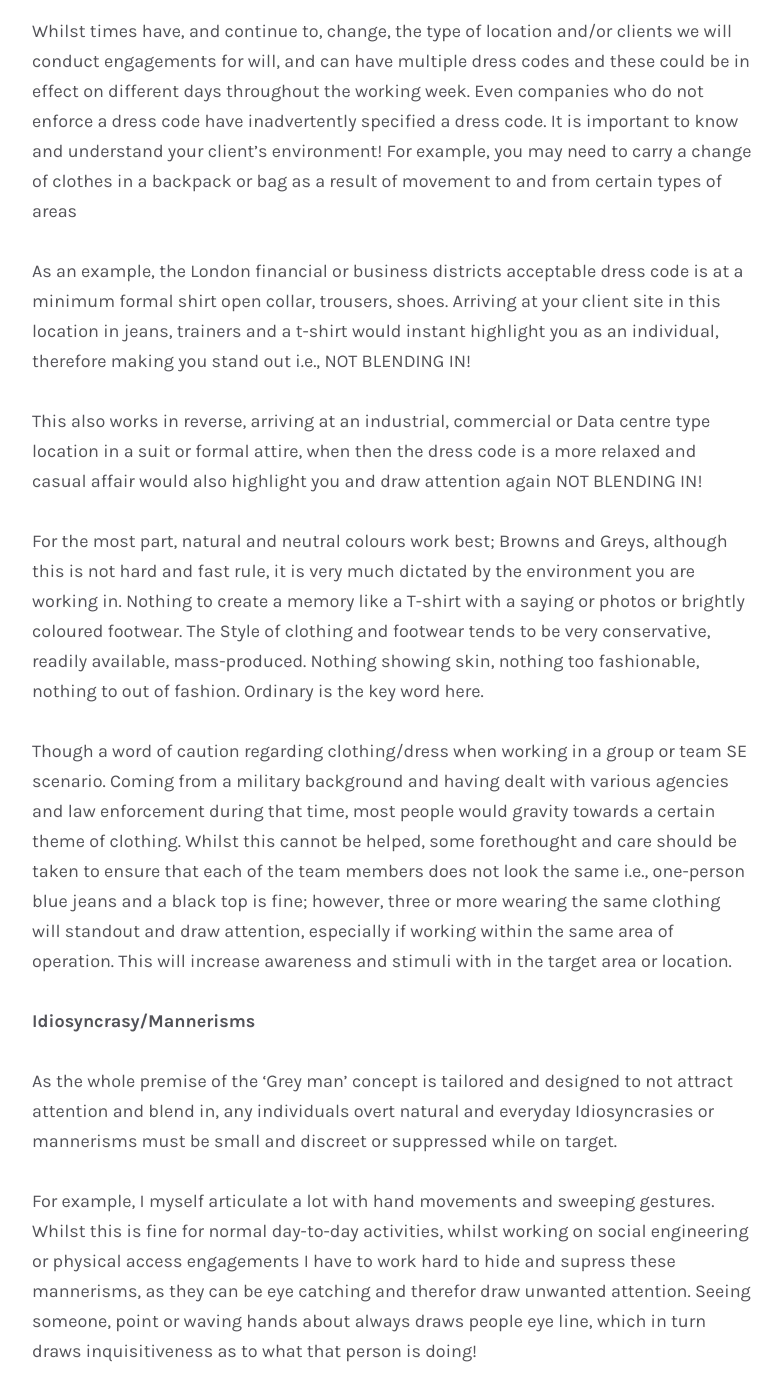
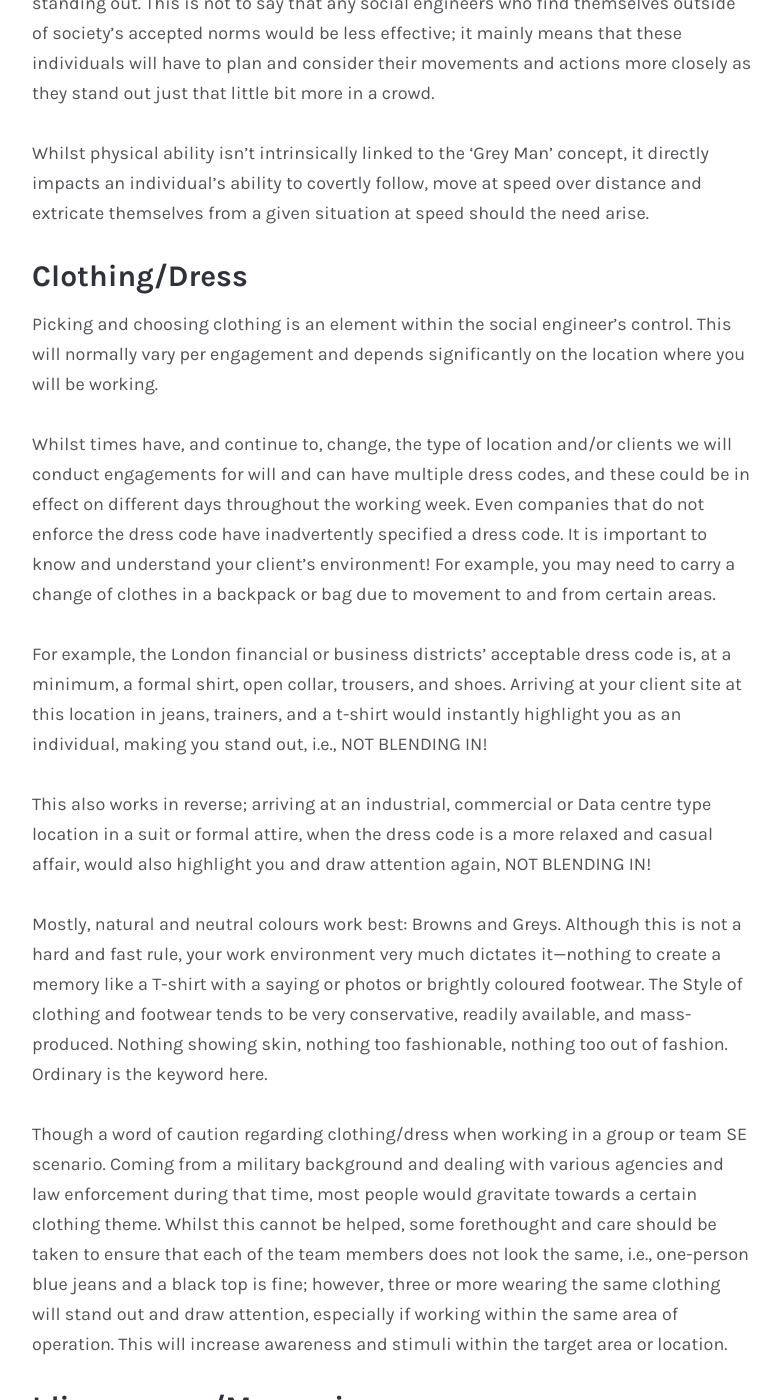
Before and after one commit to Seceventspen/Alternativesec, a Jekyll site: the page built from _posts/2023-04-27-the-greyman-concept.md, in a window 1280 px wide and 1400 px high, scrolled down 4990 px. Shown: the whole window, without its empty margins (248-1030 px from the left). Built offline with Jekyll 4.4.1, drawn with Linux system fonts in a browser that asks for light colours; some of the changed text lies outside the part shown.

Commit message:
Update 2023-04-27-the-greyman-concept.md
Revised Greyman post

```diff
--- a/_posts/2023-04-27-the-greyman-concept.md
+++ b/_posts/2023-04-27-the-greyman-concept.md
@@ -10,11 +10,15 @@
 
 ## The Grey Man Concept: A must have trait/ability for any Social Engineer
 
-Chris Hadnagy (a very experienced social engineer and leader in the field) poses a scenario & question to the readers of his book “Social Engineering: The science of human hacking” during the initial chapters of the book _(P.31 to be exact)_ and it goes like this:
-
-Imagine you have to infiltrate a client’ s building. To do so, you need to develop a pretext that allows you to gain entry easily. Your team is made up of a few different types of folks.
+Social engineering is an umbrella term used interchangeably when discussing various malicious activities accomplished through multiple forms of human interaction.
 
 <!--more-->
+
+**_Disclaimer:_** _Although this concept is generally referred to as the ‘Grey man,’ this can, of course, be applied to_ **_anyone of any age_** **_who needs to blend into a crowd/environment_**_. This concept is not gender defined. No offence is meant or otherwise implied by using the ‘Grey man’ term during the article._
+
+## An Example Social Engineering Scenario
+
+The author poses a scenario & question to the readers of the book “Social Engineering: The Science of Human Hacking” during the initial chapters of the book _(P.31 to be exact),_ and it goes like this:
 
 If you determine that the best pretext for the job is janitorial staff, which of the following team members would be the best fit?
 
@@ -28,87 +32,92 @@
 - 43-year-old Asian female/person
 - 27-year-old Latino female/person
 
-Mr Hadnagy goes on to answer and summarise the above scenario with the following answer:
+The author goes on to answer and summarise the above scenario with the following answer:
 
 >The fact is, a skilled social engineer in any of the categories can make a go of it and succeed. But which one will lead to the least amount of thinking? Remember, thinking is the enemy of the social engineer. With that in mind, let’s get back to how I define social engineering:
 Social engineering is any act that influences a person to take an action that may or may not be in his/her/their best interests
 <cite>Chris Hadnagy</cite>
 
-_Note (1): Mr Hadnagy, in more recent years, unfortunately has come under scrutiny for his conduct and actions, resulting in a ban from DefCon and other security conferences. With this in mind, as well as it being public knowledge, I felt it only right to point this out. The reference above focuses purely on dealing with a social engineering scenario and the mindset of a social engineer. It is in no way supporting, glorifying or any type/form of endorsement of Mr Hadnagy as a person._
+_Note: Mr Hadnagy, in more recent years, has unfortunately come under scrutiny for his conduct and actions, resulting in a ban from DefCon and other security conferences. With this in mind, as well as it being public knowledge, I felt it was only right to point this out. The reference above focuses purely on dealing with a social engineering scenario and the mindset of a social engineer. It does not support, glorify or any other type/form of endorsement of Mr Hadnagy._
 
-In this short writeup, I aim to cover a basic but crucially important trait of a social engineer. Namely, the art of being the ‘Grey Man' and how it is key/intrinsic to being a good social engineer. Hopefully by the end of the writeup, you’ll be able to see why and how the “Grey Man” concept fits perfectly into the scenario above posed by Chris Hadnagy in his book.
+## The Grey Man Concept
 
-_Note (2): Although the concept is generally referred to as the ‘Grey man,’ this can, of course be applied to anyone, of any age, who needs to blend into a crowd/environment. This concept is not gender defined, so please do not take any offence when the term ‘Grey man’ is used during the article._
+In this short write-up, I aim to cover a basic but crucially important trait of a social engineer. Namely, the art of being the "Grey Man" and how it is key/intrinsic to being a good social engineer. Hopefully, by the end of the write-up, you’ll be able to see why and how the “Grey Man” concept fits perfectly into the scenario above.
+
+I rate the “Grey Man” concept as one of the most critical practices ahead of any physical security technical ability or the many gadgets available today to assist with covert physical security engagements.
+
+Some of you may be familiar with the concept of 'The Grey Man'. Newer or aspiring social engineers may not. In short, this concept, in its simplest form, can be defined as:
 
 I rate the “Grey Man” concept as one of the most important practises ahead of any physical security technical ability or the multitude of gadgets available today to assist with covert physical security engagements.
 
 Some of you may be familiar with the concept of 'The Grey Man'. The newer or aspiring social engineers may not. In short, this concept in its simplest form can be defined as:
 
-"An individual who can blend in to any scene or situation without standing out, average and instantly forgettable, hiding their skills, qualities and or true purpose."
+> _"An individual who can blend in to any scene or situation without standing out, average and instantly forgettable, hiding their skills, qualities and or true purpose."_
 
-The ‘Grey Man’ concept has been widely adopted by various Intelligence communities, covert Law enforcement agencies and survivalist groups around the globe, due to their particular mandate and requirements to move and remain unnoticed in society.
+Various Intelligence communities have widely adopted the ‘Grey Man’ concept, covert law enforcement agencies and survivalist groups around the globe due to their particular mandate and requirements to move and remain unnoticed in society.
 
-Whilst we as social engineers do not need to employ the concept in the same manner as these groups, we can and should use the concept in our engagements. Doing so will better aid us in achieving our specific client engagement objectives particularly after an initial breach.
-So now we know what the “Grey Man” concept is, hopefully the link to why this concept would be a highly desirable trait to social engineers is clear, but if not, I will expand on this further.
+While social engineers do not need to employ the concept in the same manner as these groups, we can and should use the concept in our engagements. Doing so will better aid us in achieving our specific client engagement objectives, particularly after an initial breach.
 
+So now we know what the “Grey Man” concept is, hopefully, the link to why this concept would be a highly desirable trait to social engineers is clear, but if not, I will expand on this further.
 
-- Not Standing Out - by not standing out and therefore not drawing attention to yourself, as a social engineer, you will be able to move more quickly, easily and efficiently through the target area/building etc. without creating an interest in your presence and thus avoiding any unwanted attention.
-- Concealing Your Intentions – In addition to not standing out, employing the concept will allow you to better conceal your actual intention for being on or at a target site, whether it be identifying security access controls, shift patterns, hours of business, physical site & employee reconnaissance, planting a remote access device etc. Blending in as a ‘Grey man’ will aid you in achieving this.
+- **Not Standing Out** - by not standing out and therefore not drawing attention to yourself, as a social engineer, you will be able to move more quickly, easily and efficiently through the target area/building, etc., without creating an interest in your presence and thus avoiding unwanted attention.
+- **Concealing Your Intentions** – In addition to not standing out, employing the concept will allow you to conceal better your actual intention for being on or at a target site, whether it be identifying security access controls, shift patterns, hours of business, physical site & employee reconnaissance, planting a remote access device etc. Blending in as a "Grey man" will aid you in achieving this.
 
-If we as social engineers do not create a stimulus that will allow anyone to pick us out of a crowd and consequently home in on us, we are for all intense purposes’, invisible to them.
+If we, as social engineers, do not create a stimulus that will allow anyone to pick us out of a crowd and consequently home in on us, we are invisible to them for all intense purposes.
 
-A social engineer who practices and employs being a ‘Grey man’ moves around the majority of people’s awareness without triggering any alarms.
+A social engineer who practices and employs being a "Grey man" moves around most people’s awareness without triggering any alarms.
 
-**Practical application of the ‘Grey Man' concept**
+### Practical application of the "Grey Man" concept
 
-Understanding the concept definition is not enough or the same as actually employing the core principle, which is that of ‘Blending in’.
-Not all social engineering engagements are the same, meaning that engagement approaches and attack vectors will vary from client to client; however, there are various key components, which we as social engineers, can use as a baseline. I have broken these components down as follows:
+Understanding the concept definition is not enough or the same as employing the core principle of ‘Blending in’.
 
-**Height**
+Not all social engineering engagements are the same, meaning that engagement approaches and attack vectors will vary from client to client; however, there are various key components which we, as social engineers, can use as a baseline. I have broken these components down as follows:
 
-The height of an individual is something that no one has any control over and, as such, an element of being a ‘Grey man’ that we have little control over.
+### Height
 
-The most effective ‘Grey man’ will be or will fall within average height and weight ranges, so as to better blend in. They will have no obvious physical features that draw attention, with a passive unassuming demeanour.
+The height of an individual is something that no one has any control over and, as such, an element of being a "Grey man" that we have little control over.
 
-Weight to height is also important. The key is to look as average as possible to avoid standing out. This is not to say that any social engineers who finds themselves outside of societies accepted norms would be less effective, it mainly means that these individuals will have to plan and consider their movements and actions more closely as they stand out just that little bit more in a crowd.
+The most effective "Grey man" will be or will fall within average height and weight ranges to better blend in. They will have no noticeable physical features that draw attention, with a passive, unassuming demeanour.
 
-Whilst physical ability isn’t intrinsically linked to the ‘Grey Man’ concept, it does however have a direct impact on an individual’s ability to covertly follow, move at speed over distance and extricate themselves from a given situation at speed should the need arise.
+Weight to height is also important. The key is to look as average as possible to avoid standing out. This is not to say that any social engineers who find themselves outside of society's accepted norms would be less effective; it mainly means that these individuals will have to plan and consider their movements and actions more closely as they stand out just that little bit more in a crowd.
 
-**Clothing/Dress**
+Whilst physical ability isn’t intrinsically linked to the ‘Grey Man’ concept, it directly impacts an individual’s ability to covertly follow, move at speed over distance and extricate themselves from a given situation at speed should the need arise.
 
-Picking and choosing clothing is an element within the social engineer’s control. This will normally vary per engagement and depends greatly on the location that you will be working.
+### Clothing/Dress
 
-Whilst times have, and continue to, change, the type of location and/or clients we will conduct engagements for will, and can have multiple dress codes and these could be in effect on different days throughout the working week. Even companies who do not enforce a dress code have inadvertently specified a dress code. It is important to know and understand your client’s environment! For example, you may need to carry a change of clothes in a backpack or bag as a result of movement to and from certain types of areas
+Picking and choosing clothing is an element within the social engineer’s control. This will normally vary per engagement and depends significantly on the location where you will be working.
 
-As an example, the London financial or business districts acceptable dress code is at a minimum formal shirt open collar, trousers, shoes. Arriving at your client site in this location in jeans, trainers and a t-shirt would instant highlight you as an individual, therefore making you stand out i.e., NOT BLENDING IN!
+Whilst times have, and continue to, change, the type of location and/or clients we will conduct engagements for will and can have multiple dress codes, and these could be in effect on different days throughout the working week. Even companies that do not enforce the dress code have inadvertently specified a dress code. It is important to know and understand your client’s environment! For example, you may need to carry a change of clothes in a backpack or bag due to movement to and from certain areas.
 
-This also works in reverse, arriving at an industrial, commercial or Data centre type location in a suit or formal attire, when then the dress code is a more relaxed and casual affair would also highlight you and draw attention again NOT BLENDING IN!
+For example, the London financial or business districts' acceptable dress code is, at a minimum, a formal shirt, open collar, trousers, and shoes. Arriving at your client site at this location in jeans, trainers, and a t-shirt would instantly highlight you as an individual, making you stand out, i.e., NOT BLENDING IN!
 
-For the most part, natural and neutral colours work best; Browns and Greys, although this is not hard and fast rule, it is very much dictated by the environment you are working in. Nothing to create a memory like a T-shirt with a saying or photos or brightly coloured footwear. The Style of clothing and footwear tends to be very conservative, readily available, mass-produced. Nothing showing skin, nothing too fashionable, nothing to out of fashion. Ordinary is the key word here.
+This also works in reverse; arriving at an industrial, commercial or Data centre type location in a suit or formal attire, when the dress code is a more relaxed and casual affair, would also highlight you and draw attention again, NOT BLENDING IN!
 
-Though a word of caution regarding clothing/dress when working in a group or team SE scenario. Coming from a military background and having dealt with various agencies and law enforcement during that time, most people would gravity towards a certain theme of clothing. Whilst this cannot be helped, some forethought and care should be taken to ensure that each of the team members does not look the same i.e., one-person blue jeans and a black top is fine; however, three or more wearing the same clothing will standout and draw attention, especially if working within the same area of operation. This will increase awareness and stimuli with in the target area or location.
+Mostly, natural and neutral colours work best: Browns and Greys. Although this is not a hard and fast rule, your work environment very much dictates it—nothing to create a memory like a T-shirt with a saying or photos or brightly coloured footwear. The Style of clothing and footwear tends to be very conservative, readily available, and mass-produced. Nothing showing skin, nothing too fashionable, nothing too out of fashion. Ordinary is the keyword here.
 
-**Idiosyncrasy/Mannerisms**
+Though a word of caution regarding clothing/dress when working in a group or team SE scenario. Coming from a military background and dealing with various agencies and law enforcement during that time, most people would gravitate towards a certain clothing theme. Whilst this cannot be helped, some forethought and care should be taken to ensure that each of the team members does not look the same, i.e., one-person blue jeans and a black top is fine; however, three or more wearing the same clothing will stand out and draw attention, especially if working within the same area of operation. This will increase awareness and stimuli within the target area or location.
 
-As the whole premise of the ‘Grey man’ concept is tailored and designed to not attract attention and blend in, any individuals overt natural and everyday Idiosyncrasies or mannerisms must be small and discreet or suppressed while on target.
+### Idiosyncrasy/Mannerisms
 
-For example, I myself articulate a lot with hand movements and sweeping gestures. Whilst this is fine for normal day-to-day activities, whilst working on social engineering or physical access engagements I have to work hard to hide and supress these mannerisms, as they can be eye catching and therefor draw unwanted attention. Seeing someone, point or waving hands about always draws people eye line, which in turn draws inquisitiveness as to what that person is doing!
+As the whole premise of the ‘Grey man’ concept is tailored and designed not to attract attention and blend in, any individual's overt natural and everyday idiosyncrasies or mannerisms must be small and discreet or suppressed while on target.
 
-Social engineers should aim to be withdraw from an energetic perspective. Experience will of a broad spectrum of social, work and life situations will allow you to gauge when to project confidence and when not to, when to look around and when not, when to be passive and avoid eye contact.
+For example, I articulate a lot with hand movements and sweeping gestures. Whilst this is fine for normal day-to-day activities, whilst working on social engineering or physical access engagements, I have to work hard to hide and suppress these mannerisms, as they can be eye-catching and, therefore draw unwanted attention. Seeing someone point or wave hands about always draws people's eye line, which draws curiosity as to what that person is doing!
 
-**Situational Awareness/Movement**
+Social engineers should aim to withdraw from an energetic perspective. Experience in a broad spectrum of social, work and life situations allows you to gauge when to project confidence and when not to, when to look around and when not when to be passive and avoid eye contact.
 
-Coming from a military background, a key element of camouflage or from a social engineer’s perspective is learning to match your movement to the environment baseline. Whether it is a city, countryside, urban, industrialised or business location, they all have a baseline for movement.
+### Situational Awareness/Movement
 
-Spend any time in a city; you will notice that one part of it will have a look and feel to it, which will differ from another area of the city. This is what I mean by the term baseline. It refers to the sound, motion, activity level of the given area in a normal everyday situation. The speed at which people move, the way they gesture, the volume and speed with which they speak. All these elements and many more make up the baseline. You can learn and will get a feel for the baseline for a given by sitting somewhere and watching and listening. Open, populated places are great for this, such as coffee shops, shops, communal outdoor areas etc.
+Coming from a military background, a key element of camouflage or from a social engineering perspective is learning to match your movement to the environmental baseline. Whether it is a city, countryside, urban, industrialised or business location, they all have a baseline for movement.
 
-The element of matching the baseline is probably the single most important element of personal camouflage or blending in. Applying what you’ve learnt from your observation and imitating behaviours and movement which replicate those of the area you are conducting your engagement in will hide you better than just about anything else.
+Spend any time in a city; you will notice that one part of it will have a look and feel which will differ from another area of the city. This is what I mean by the term baseline. It refers to the sound, motion, and activity level of the given area in an everyday situation. The speed at which people move, how they gesture, and the volume and rate they speak. All these elements and many more make up the baseline. You can learn and will get a feel for the baseline for a given by sitting somewhere and watching and listening. Open, populated places, such as coffee shops, shops, and communal outdoor areas, are great for this.
 
-**Improving your ‘Grey man’ capability and effectiveness**
+Matching the baseline is probably the most important element of personal camouflage or blending in. Applying what you’ve learnt from your observations and imitating behaviours and movements that replicate those of the area you are engaging in will hide you better than just about anything else.
 
-Improving your ‘Grey man’ capability and effectiveness is an ongoing pursuit. Society, people’s perceptiveness changes daily, what triggers one person may not trigger another and vice-versa.
+### Improving your ‘Grey man’ capability and effectiveness
 
-Watching, listening, making mental notes are key! Observe the way people dress and act as you go about your normal day, looking to identify the following:
+Improving your ‘Grey man’ capability and effectiveness is an ongoing pursuit. In society, people’s perceptiveness changes daily; what triggers one person may not trigger another and vice-versa.
+
+Watching, listening, and making mental notes is key! Observe the way people dress and act as you go about your typical day, looking to identify the following:
 
 - What stands out?
 - What makes various people noticeable?
@@ -116,12 +125,12 @@
 - Look for the ‘norms’
 - Perceiving situations
 
-Take notes and practice! The more you practice becoming a ‘Grey man’, the more it can and will help you hone in on the objects and behaviours that draw attention and in turn help your limit your exposure while on an engagement.
+Take notes and practice! The more you practice becoming a ‘Grey man’, the more it can and will help you hone in on the objects and behaviours that draw attention and help you limit your exposure while on an engagement.
 
-Combining the information outlined above and practicing the three key controllable components listed above, will put you well on your way to being able to ‘disappear’ into any crowd and increase your chances of conducting all aspects of your social engineering and/or physical access engagement.
+Combining the information outlined above and practising the three key controllable components listed above will put you well on your way to being able to ‘disappear’ into any crowd and increase your chances of conducting all aspects of your social engineering and/or physical access engagement.
 
-**The ‘Grey man’ concept take away point**
+## The ‘Grey man’ concept take away point.
 
-The ‘Grey man’ is the person who moves around the periphery of your targets awareness without creating any stimulus, which ultimately generates interest or curiosity. Successfully doing so makes that person invisible for all practical purposes. Being invisible, unmemorable along with the ability to plan and react on when a given situation does not play out as planned is key on social engineering engagements; it will greatly reduce the risk of the engagement being compromised and shut down.
+The ‘Grey man’ is the person who moves around the periphery of your target's awareness without creating any stimulus, which ultimately generates interest or curiosity. Successfully doing so makes that person invisible for all practical purposes. Being invisible and unmemorable, along with the ability to plan and react on when a given situation does not play out as planned, is key to social engineering engagements; it will significantly reduce the risk of the engagement being compromised and shut down.
 
-Thanks for reading!
+Thanks for reading.
```
